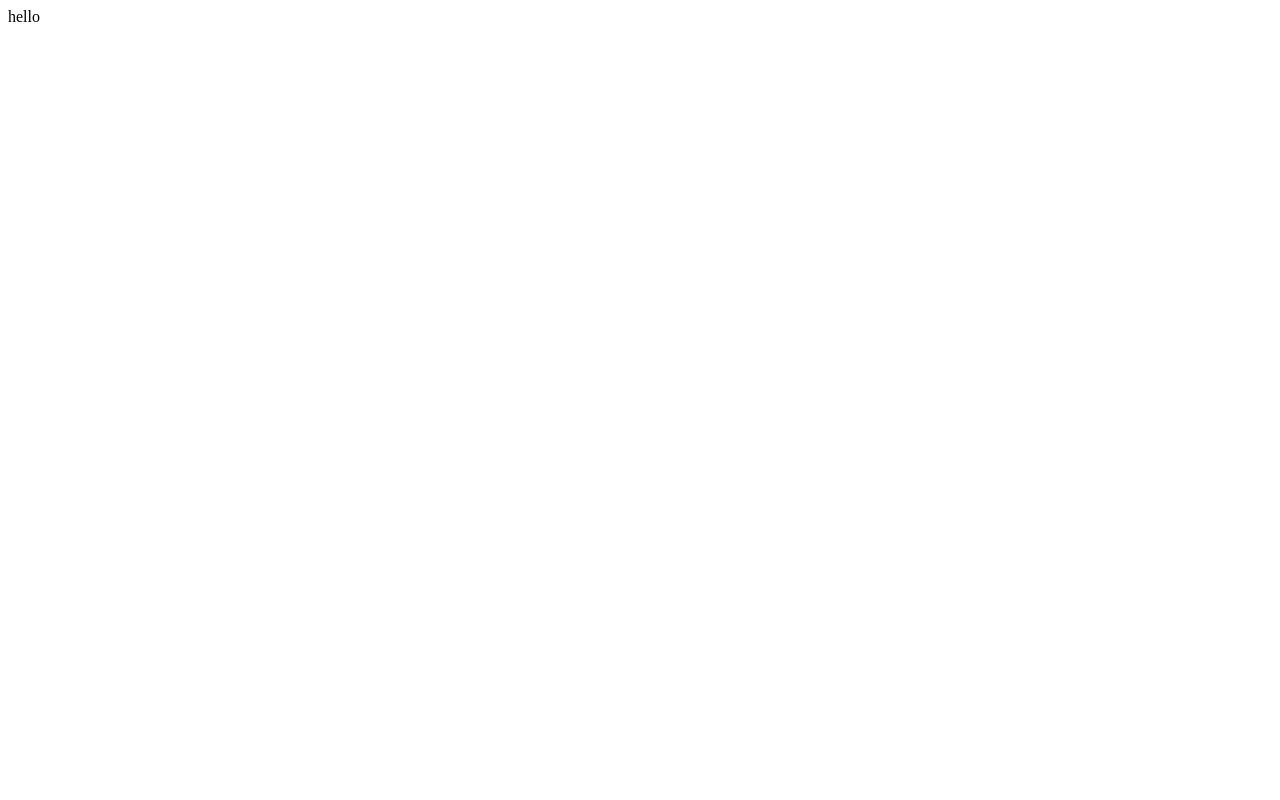
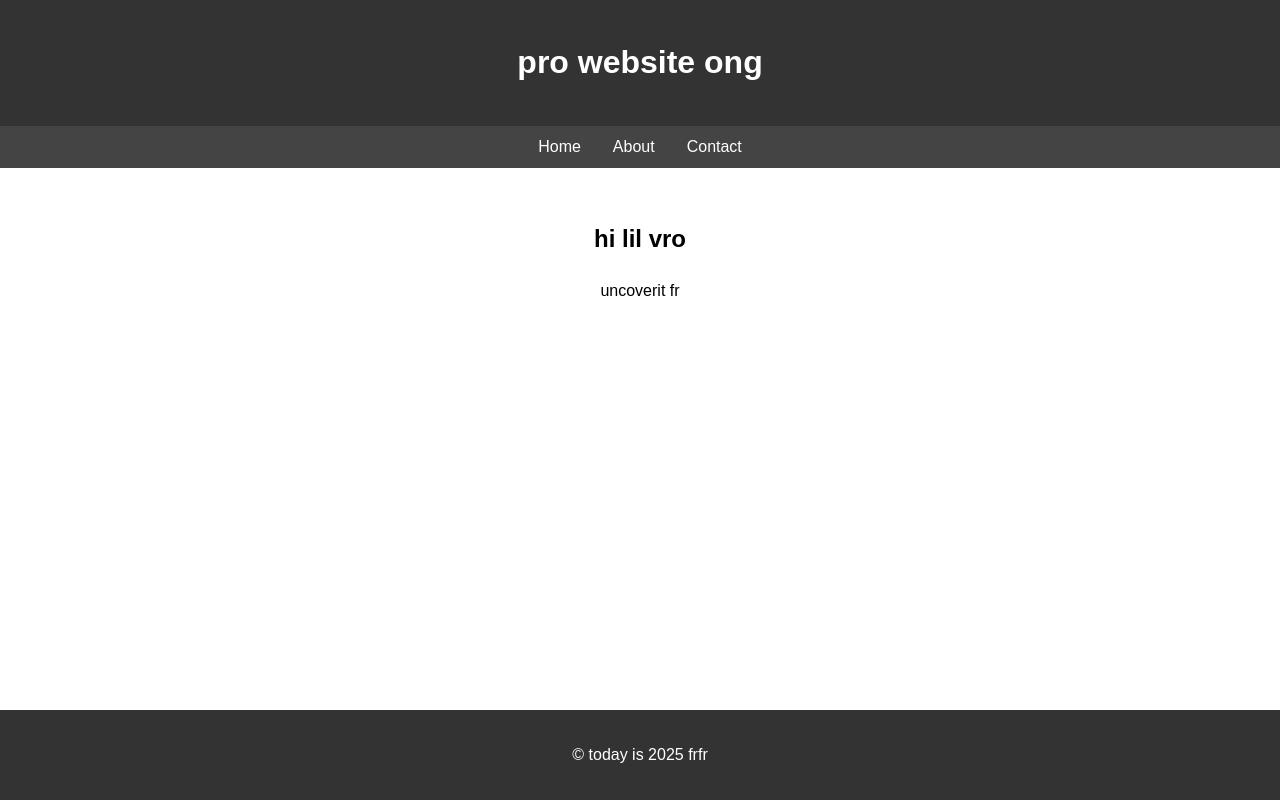
Before and after one commit to wtfst4k/tokens.github.io, a plain HTML site: page index.html in a window 1280 px wide. Drawn offline with Linux system fonts and the light colour scheme.

Commit message:
Update index.html

```diff
--- a/index.html
+++ b/index.html
@@ -1,11 +1,71 @@
 <!DOCTYPE html>
 <html lang="en">
 <head>
-    <meta charset="UTF-8">
-    <meta name="viewport" content="width=device-width, initial-scale=1.0">
-    <title>Document</title>
+  <meta charset="UTF-8" />
+  <meta name="viewport" content="width=device-width, initial-scale=1.0" />
+  <title>PRO TITLEEEEEEEEEEEE</title>
+  <style>
+    body {
+      font-family: Arial, sans-serif;
+      margin: 0;
+      padding: 0;
+      line-height: 1.6;
+    }
+    header {
+      background: #333;
+      color: #fff;
+      padding: 1rem 0;
+      text-align: center;
+    }
+    nav {
+      background: #444;
+      display: flex;
+      justify-content: center;
+      gap: 2rem;
+      padding: 0.5rem 0;
+    }
+    nav a {
+      color: #fff;
+      text-decoration: none;
+    }
+    nav a:hover {
+      text-decoration: underline;
+    }
+    main {
+      padding: 2rem;
+      text-align: center;
+    }
+    footer {
+      background: #333;
+      color: #fff;
+      text-align: center;
+      padding: 1rem 0;
+      position: fixed;
+      width: 100%;
+      bottom: 0;
+    }
+  </style>
 </head>
 <body>
-    hello
+
+  <header>
+    <h1>pro website ong</h1>
+  </header>
+
+  <nav>
+    <a href="#">Home</a>
+    <a href="#">About</a>
+    <a href="#">Contact</a>
+  </nav>
+
+  <main>
+    <h2>hi lil vro</h2>
+    <p>uncoverit fr</p>
+  </main>
+
+  <footer>
+    <p>&copy; today is 2025 frfr</p>
+  </footer>
+
 </body>
 </html>
```
